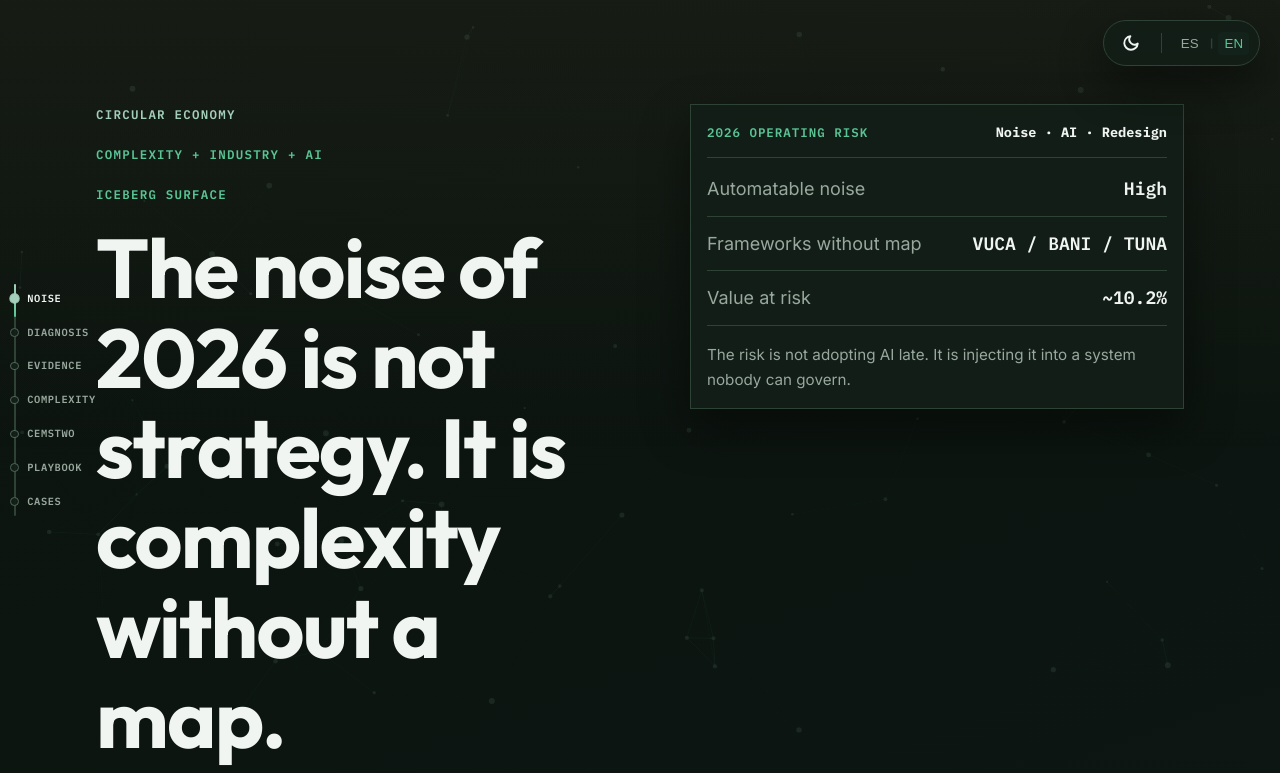
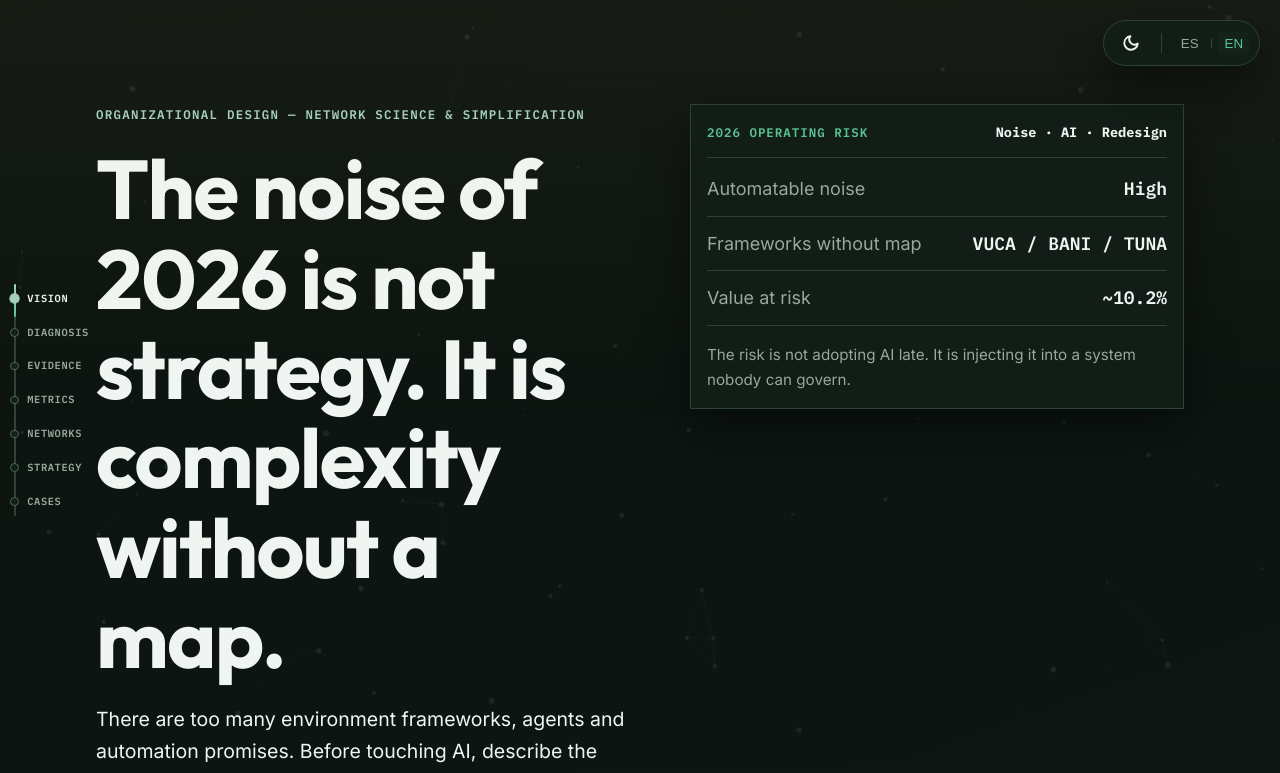
Before and after one commit to willkwolf/Thinking-as-a-Service, a React (Vite) app: page / in a window 1280 px wide. Shown: the top 773 px of the page. Built offline with nearby package versions, Linux system fonts and the light colour scheme.

Commit message:
refactor: upgrade copywriting, isolate CEMSTWO interactive graph and fuse simplicity strategy

```diff
--- a/src/components/sections/CemstwoLayer.tsx
+++ b/src/components/sections/CemstwoLayer.tsx
@@ -4,7 +4,7 @@ import { Reveal } from '../ui/Reveal';
 
 export function CemstwoLayer() {
   const { content } = useI18n();
-  const { cemstwo, simplicityStrategy } = content.complexity;
+  const { cemstwo } = content.complexity;
 
   return (
     <section id="iceberg-cemstwo" className="layer layer--cemstwo" aria-labelledby="cemstwo-title">
@@ -18,27 +18,6 @@ export function CemstwoLayer() {
         <div style={{ marginBlock: '2.5rem' }}>
           <CemstwoGraph />
         </div>
-
-        <div style={{ marginTop: '5rem' }}>
-          <Reveal delay={0.1}>
-            <p className="eyebrow eyebrow--muted">
-              {simplicityStrategy.eyebrow}
-            </p>
-            <h2>{simplicityStrategy.title}</h2>
-            <p className="lead">{simplicityStrategy.definition}</p>
-          </Reveal>
-        </div>
-
-        <div className="strategy-grid" style={{ marginTop: '2.5rem' }}>
-          {simplicityStrategy.pillars.map((pillar, i) => (
-            <Reveal key={pillar.title} delay={i * 0.08}>
-              <article className="strategy-card panel">
-                <h3>{pillar.title}</h3>
-                <p>{pillar.text}</p>
-              </article>
-            </Reveal>
-          ))}
-        </div>
       </div>
     </section>
   );
--- a/src/components/sections/HeroSurface.tsx
+++ b/src/components/sections/HeroSurface.tsx
@@ -11,11 +11,11 @@ export function HeroSurface() {
       <div className="content-wrapper hero-grid">
         <div className="hero-copy">
           <Reveal>
-            <p className="eyebrow">{hero.macro}</p>
-            <p className="eyebrow eyebrow--muted">{hero.narrative}</p>
+            <p className="eyebrow">
+              {hero.macro} &mdash; {hero.narrative}
+            </p>
           </Reveal>
           <Reveal delay={0.08}>
-            <p className="eyebrow eyebrow--muted">{hero.eyebrow}</p>
             <h1 id="hero-title">{hero.title}</h1>
             <p className="subcopy">{hero.subcopy}</p>
           </Reveal>
--- a/src/components/sections/SignalLayer.tsx
+++ b/src/components/sections/SignalLayer.tsx
@@ -6,17 +6,39 @@ import './SignalLayer.css';
 export function SignalLayer() {
   const { content } = useI18n();
   const { signalLead, playbook } = content;
+  const { simplicityStrategy } = content.complexity;
 
   return (
     <section id="iceberg-signal" className="layer layer--signal" aria-labelledby="signal-title">
       <div className="content-wrapper">
+        {/* Simplicity Strategy Section */}
         <Reveal>
-          <p className="eyebrow">{signalLead.eyebrow}</p>
+          <p className="eyebrow">{simplicityStrategy.eyebrow}</p>
+          <h2>{simplicityStrategy.title}</h2>
+          <p className="lead">{simplicityStrategy.definition}</p>
+        </Reveal>
+
+        <div className="strategy-grid" style={{ marginBlock: '2.5rem 4rem' }}>
+          {simplicityStrategy.pillars.map((pillar, i) => (
+            <Reveal key={pillar.title} delay={i * 0.08}>
+              <article className="strategy-card panel">
+                <h3>{pillar.title}</h3>
+                <p>{pillar.text}</p>
+              </article>
+            </Reveal>
+          ))}
+        </div>
+
+        {/* Executive Advisor (PhD Andrés López Astudillo) Section */}
+        <div style={{ marginTop: '4.5rem' }}>
+          <Reveal>
+            <p className="eyebrow eyebrow--muted">{signalLead.eyebrow}</p>
             <h2 id="signal-title">{signalLead.title}</h2>
           </Reveal>
+        </div>
 
         <Reveal delay={0.1}>
-          <article className="signal-lead panel" id="equipo">
+          <article className="signal-lead panel" id="equipo" style={{ marginTop: '1.5rem' }}>
             <div className="signal-lead__metrics">
               {signalLead.metrics?.map((metric, idx) => (
                 <div key={idx} className="metric-card">
@@ -34,13 +56,17 @@ export function SignalLayer() {
           </article>
         </Reveal>
 
+        {/* Operational Playbook Section */}
+        <div style={{ marginTop: '5rem' }}>
           <Reveal delay={0.12}>
-          <p className="eyebrow eyebrow--muted" style={{ marginTop: '2.5rem' }}>
+            <p className="eyebrow eyebrow--muted">
               {playbook.eyebrow}
             </p>
             <h2>{playbook.title}</h2>
             <p className="lead">{playbook.lead}</p>
           </Reveal>
+        </div>
+
         <PlaybookCards />
       </div>
     </section>
--- a/src/content/complexity.ts
+++ b/src/content/complexity.ts
@@ -1,6 +1,6 @@
-export const macroNarrative = 'Economía Circular';
+export const macroNarrative = 'Diseño Organizacional';
 
-export const coreNarrative = 'Complejidad + Industria + IA';
+export const coreNarrative = 'Ciencia de Redes & Simplificación';
 
 export const noiseFrameworks = ['VUCA', 'BANI', 'TUNA'] as const;
 
--- a/src/content/site.ts
+++ b/src/content/site.ts
@@ -62,18 +62,18 @@ export const siteContent = {
       noVideo: 'Su navegador no soporta video HTML5.',
     },
     icebergLayers: [
-      { id: 'surface', label: 'Superficie - Ruido', shortLabel: 'Ruido', depth: 0 },
-      { id: 'diagnosis', label: 'El Diagnóstico', shortLabel: 'Diagnóstico', depth: 1 },
-      { id: 'evidence', label: 'Evidencia Visual', shortLabel: 'Evidencia', depth: 2 },
-      { id: 'formula', label: 'Modelo de Complejidad', shortLabel: 'Complejidad', depth: 3 },
-      { id: 'cemstwo', label: 'Resolución Sistémica', shortLabel: 'CEMSTWO', depth: 4 },
-      { id: 'signal', label: 'Señal y Playbook', shortLabel: 'Playbook', depth: 5 },
-      { id: 'depth', label: 'Profundidad y Casos', shortLabel: 'Casos', depth: 6 },
+      { id: 'surface', label: 'Visión Ejecutiva - El Ruido', shortLabel: 'Visión', depth: 0 },
+      { id: 'diagnosis', label: 'Diagnóstico de Complejidad', shortLabel: 'Diagnóstico', depth: 1 },
+      { id: 'evidence', label: 'Evidencia Visual & Mapeo', shortLabel: 'Evidencia', depth: 2 },
+      { id: 'formula', label: 'Métricas de Estructura', shortLabel: 'Métricas', depth: 3 },
+      { id: 'cemstwo', label: 'Ciencia de Redes (CEMSTWO)', shortLabel: 'Redes', depth: 4 },
+      { id: 'signal', label: 'Estrategia y Liderazgo', shortLabel: 'Estrategia', depth: 5 },
+      { id: 'depth', label: 'Casos de Estudio', shortLabel: 'Casos', depth: 6 },
     ] satisfies IcebergLayer[],
     hero: {
-      macro: 'Economía Circular',
-      narrative: 'Complejidad + Industria + IA',
-      eyebrow: 'Superficie del iceberg',
+      macro: 'Diseño Organizacional',
+      narrative: 'Ciencia de Redes & Simplificación',
+      eyebrow: '',
       title: 'El ruido de 2026 no es estrategia. Es complejidad sin mapa.',
       subcopy:
         'Sobran marcos de entorno, agentes y promesas de automatización. Antes de tocar IA, describa el sistema que va a acelerar y filtre el ruido que destruye margen.',
@@ -81,8 +81,8 @@ export const siteContent = {
       ctaSecondary: { label: 'Bajar a la complejidad', href: '#iceberg-diagnosis' },
     },
     complexity: {
-      macroNarrative: 'Economía Circular',
-      coreNarrative: 'Complejidad + Industria + IA',
+      macroNarrative: 'Diseño Organizacional',
+      coreNarrative: 'Ciencia de Redes & Simplificación',
       noiseFrameworks: ['VUCA', 'BANI', 'TUNA'],
       noiseTech: ['Flujos agénticos', 'RAG sin mapa', 'Reingeniería acelerada', 'Copilotos sin gobernanza'],
       diagnosis: {
@@ -354,18 +354,18 @@ export const siteContent = {
       noVideo: 'Your browser does not support HTML5 video.',
     },
     icebergLayers: [
-      { id: 'surface', label: 'Surface - Noise', shortLabel: 'Noise', depth: 0 },
-      { id: 'diagnosis', label: 'The Diagnosis', shortLabel: 'Diagnosis', depth: 1 },
-      { id: 'evidence', label: 'Visual Evidence', shortLabel: 'Evidence', depth: 2 },
-      { id: 'formula', label: 'Complexity Model', shortLabel: 'Complexity', depth: 3 },
-      { id: 'cemstwo', label: 'Systemic Resolution', shortLabel: 'CEMSTWO', depth: 4 },
-      { id: 'signal', label: 'Signal & Playbook', shortLabel: 'Playbook', depth: 5 },
-      { id: 'depth', label: 'Depth & Cases', shortLabel: 'Cases', depth: 6 },
+      { id: 'surface', label: 'Executive Vision - The Noise', shortLabel: 'Vision', depth: 0 },
+      { id: 'diagnosis', label: 'Complexity Diagnosis', shortLabel: 'Diagnosis', depth: 1 },
+      { id: 'evidence', label: 'Visual Evidence & Mapping', shortLabel: 'Evidence', depth: 2 },
+      { id: 'formula', label: 'Structure Metrics', shortLabel: 'Metrics', depth: 3 },
+      { id: 'cemstwo', label: 'Network Science (CEMSTWO)', shortLabel: 'Networks', depth: 4 },
+      { id: 'signal', label: 'Strategy & Leadership', shortLabel: 'Strategy', depth: 5 },
+      { id: 'depth', label: 'Case Studies', shortLabel: 'Cases', depth: 6 },
     ] satisfies IcebergLayer[],
     hero: {
-      macro: 'Circular Economy',
-      narrative: 'Complexity + Industry + AI',
-      eyebrow: 'Iceberg surface',
+      macro: 'Organizational Design',
+      narrative: 'Network Science & Simplification',
+      eyebrow: '',
       title: 'The noise of 2026 is not strategy. It is complexity without a map.',
       subcopy:
         'There are too many environment frameworks, agents and automation promises. Before touching AI, describe the system you will accelerate and filter the noise that destroys margin.',
@@ -373,8 +373,8 @@ export const siteContent = {
       ctaSecondary: { label: 'Go to complexity', href: '#iceberg-diagnosis' },
     },
     complexity: {
-      macroNarrative: 'Circular Economy',
-      coreNarrative: 'Complexity + Industry + AI',
+      macroNarrative: 'Organizational Design',
+      coreNarrative: 'Network Science & Simplification',
       noiseFrameworks: ['VUCA', 'BANI', 'TUNA'],
       noiseTech: ['Agentic flows', 'RAG without a map', 'Accelerated redesign', 'Ungoverned copilots'],
       diagnosis: {
```
Lines whose indentation alone changed are shown as unchanged.
